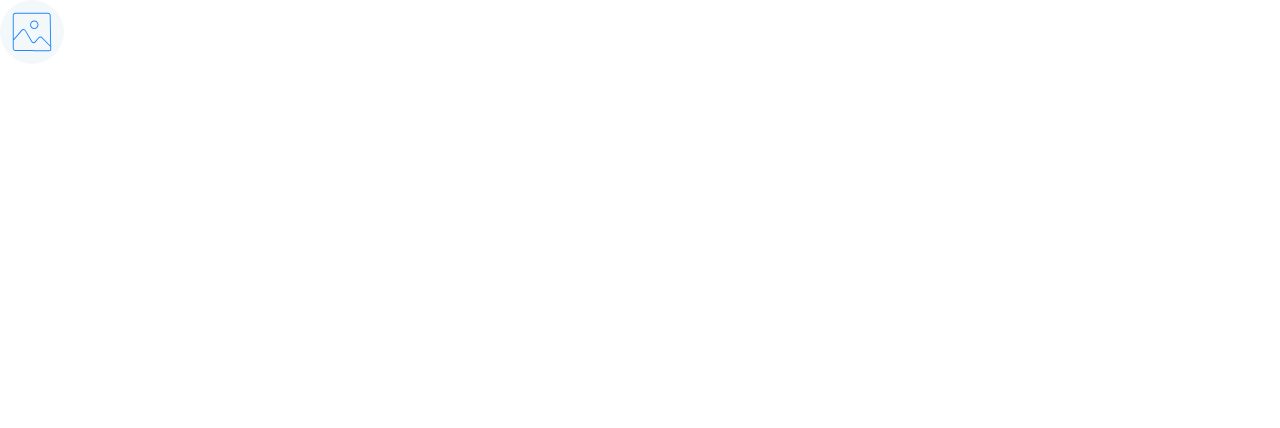
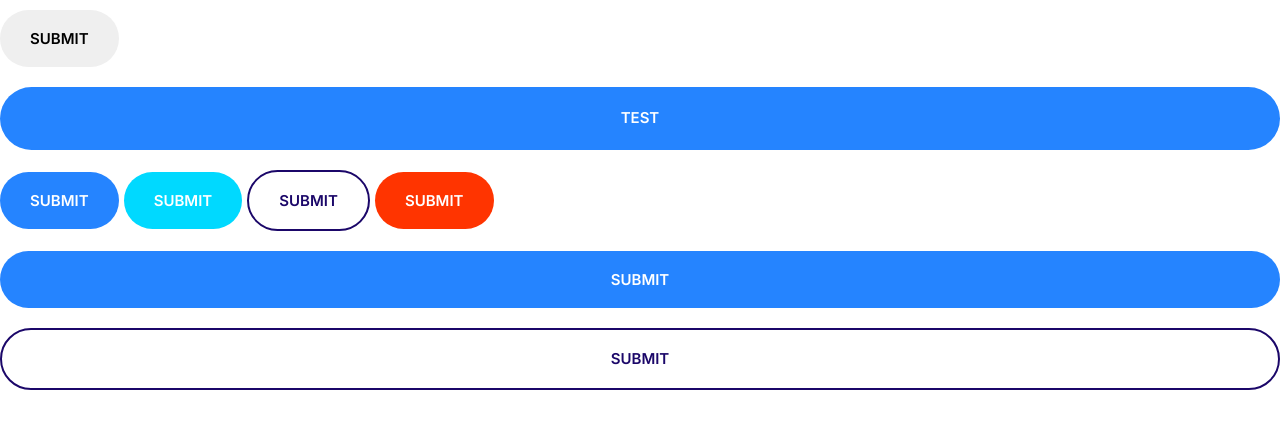
Before and after one commit to 2Up1Down/moshify, a plain HTML site: page index.html in a window 1280 px wide. Drawn offline with Linux system fonts and the light colour scheme.

Commit message:
Added button components

```diff
--- a/css/styles.css
+++ b/css/styles.css
@@ -4,6 +4,17 @@
   --color-acent: #ff3400;
   --color-headings: #1b0769;
   --color-body: #918ca4;
+
+  /* Bad practice, better use SASS for that with lighten(primary, 10%) */
+  --color-acent-hover: #ec3000;
+  --color-primary-hover: #3a8ffd;
+  --color-secondary-hover: #00c8eb;
+}
+
+*,
+*::after,
+*::before {
+  box-sizing: border-box;
 }
 
 /* Typography */
@@ -172,3 +183,67 @@ a {
   justify-content: center;
   align-items: center;
 }
+
+/* Buttons */
+
+.btn {
+  border-radius: 4rem;
+  border-width: 0;
+  font-size: 1.8rem;
+  font-weight: 600;
+  margin: 1rem 0;
+  padding: 2rem 3rem;
+  text-align: center;
+  text-transform: uppercase;
+  cursor: pointer;
+  white-space: nowrap;
+}
+
+.btn--primary {
+  background-color: var(--color-primary);
+  color: white;
+}
+
+.btn--primary:hover {
+  background-color: var(--color-primary-hover);
+}
+
+.btn--secondary {
+  background-color: var(--color-secondary);
+  color: white;
+}
+
+.btn--secondary:hover {
+  background-color: var(--color-secondary-hover);
+}
+
+.btn--acent {
+  background-color: var(--color-acent);
+  color: white;
+}
+
+.btn--acent:hover {
+  background-color: var(--color-acent-hover);
+}
+
+.btn--outline {
+  background-color: white;
+  color: var(--color-headings);
+  border: 2px solid var(--color-headings);
+}
+
+.btn--outline:hover {
+  background-color: var(--color-headings);
+  color: white;
+}
+
+.btn--block {
+  width: 100%;
+  display: inline-block;
+}
+
+@media screen and (min-width: 1024px) {
+  .btn {
+    font-size: 1.5rem;
+  }
+}
--- a/index.html
+++ b/index.html
@@ -13,10 +13,13 @@
     <title>Document</title>
   </head>
   <body>
-    <span class="icon-container"
-      ><svg class="icon icon--primary">
-        <use xlink:href="images/sprite.svg#chevron"></use>
-      </svg>
-    </span>
+    <button class="btn">Submit</button>
+    <a href="#" class="btn btn--primary btn--block">Test</a>
+    <button class="btn btn--primary">Submit</button>
+    <button class="btn btn--secondary">Submit</button>
+    <button class="btn btn--outline">Submit</button>
+    <button class="btn btn--acent">Submit</button>
+    <button class="btn btn--primary btn--block">Submit</button>
+    <button class="btn btn--outline btn--block">Submit</button>
   </body>
 </html>
```
Also changed, not shown: components/buttons.html (added, +8 -0 lines).
